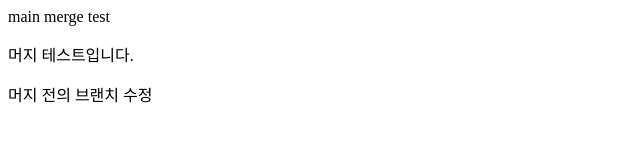
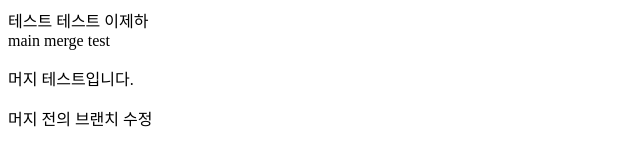
Before and after one commit to jeha-dev/dailyUI, a plain HTML site: page merge.html in a window 1280 px wide. Shown: the whole page, without its empty margins (0-640 px from the left). Drawn offline with Linux system fonts and the light colour scheme.

Commit message:
테스트테스트브랜치

```diff
--- a/merge.html
+++ b/merge.html
@@ -6,6 +6,7 @@
     <title>Document</title>
 </head>
 <body>
+    <div>테스트 테스트 이제하</div>
     <div>main merge test</div>
 
     <p>머지 테스트입니다.</p>
```
